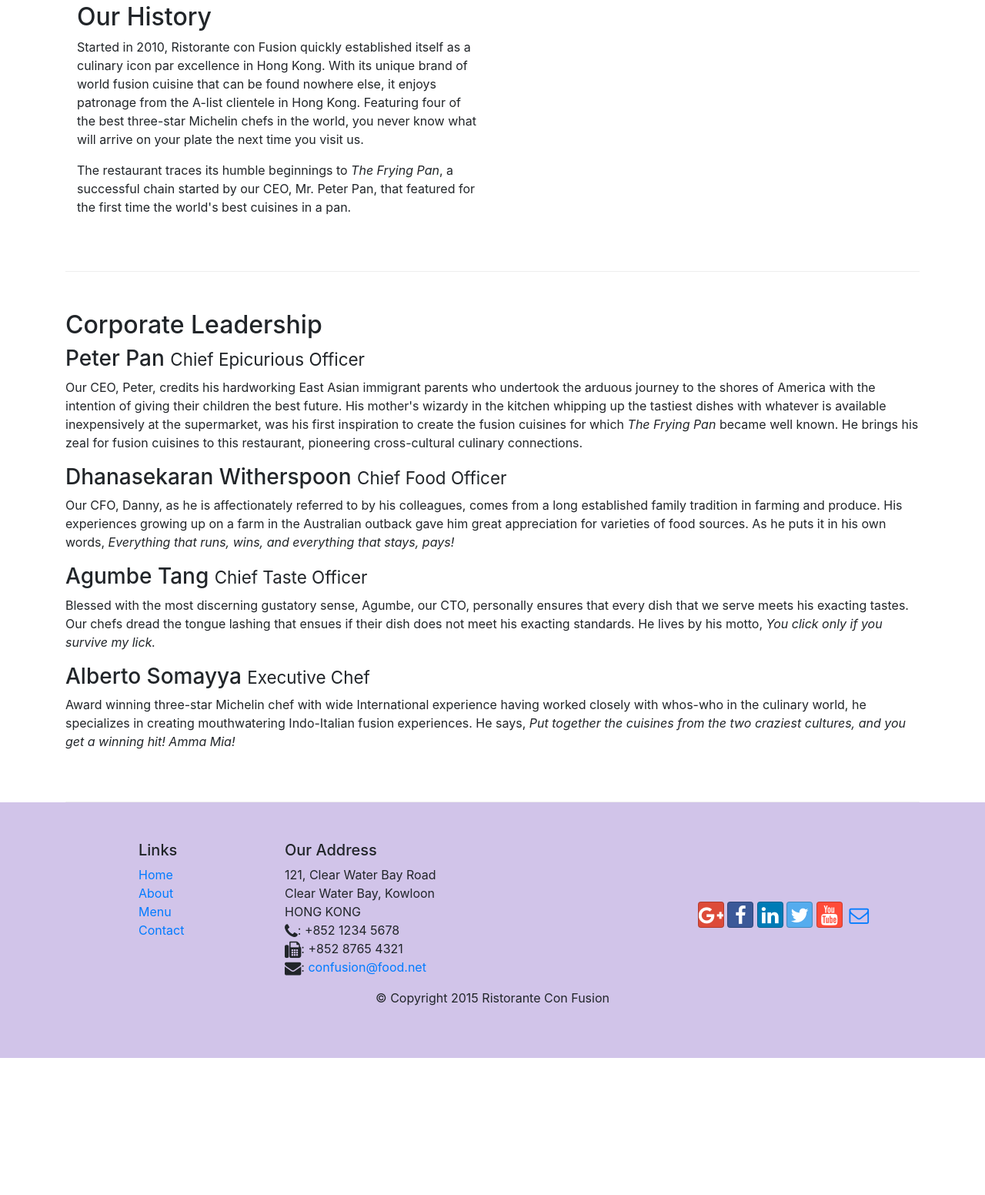
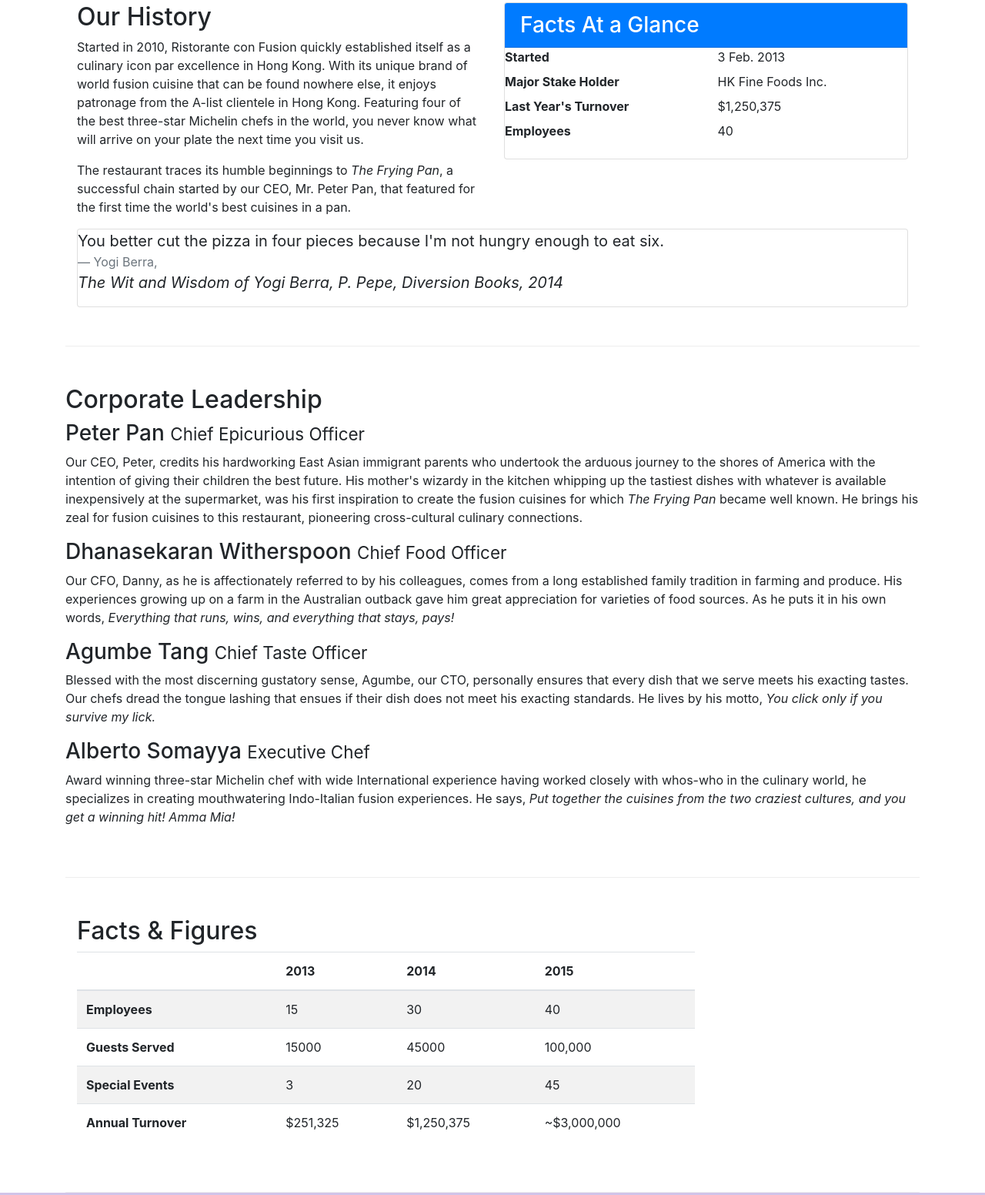
Before and after one commit to Neo-sunny/Bootstrap4, a website: page aboutus.html in a window 1280 px wide. Shown: the part 438-1990 px from the top of the page at 77% size. Before the commit the page ends 1812 px from the top, so only its background shows below. Drawn offline with nearby package versions, Linux system fonts and the light colour scheme.

Commit message:
Adding a table and card component to display fact in aboutus page

```diff
--- a/aboutus.html
+++ b/aboutus.html
@@ -64,7 +64,33 @@
                 <p>Started in 2010, Ristorante con Fusion quickly established itself as a culinary icon par excellence in Hong Kong. With its unique brand of world fusion cuisine that can be found nowhere else, it enjoys patronage from the A-list clientele in Hong Kong.  Featuring four of the best three-star Michelin chefs in the world, you never know what will arrive on your plate the next time you visit us.</p>
                 <p>The restaurant traces its humble beginnings to <em>The Frying Pan</em>, a successful chain started by our CEO, Mr. Peter Pan, that featured for the first time the world's best cuisines in a pan.</p>
             </div>
-            <div>
+            <div class="col-sm ">
+                <div class="card">
+                    <h3 class="card-header bg-primary text-white">Facts At a Glance</h3>
+                    <div class="card-block">
+                        <dl class="row">
+                            <dt class="col-6">Started</dt>
+                            <dd class="col-6">3 Feb. 2013</dd>
+                            <dt class="col-6">Major Stake Holder</dt>
+                            <dd class="col-6">HK Fine Foods Inc.</dd>
+                            <dt class="col-6">Last Year's Turnover</dt>
+                            <dd class="col-6">$1,250,375</dd>
+                            <dt class="col-6">Employees</dt>
+                            <dd class="col-6">40</dd>
+                        </dl>
+                    </div>
+                </div>
+            </div>
+            <div class="col-12">
+                <div class="card card-block bg-faded">
+                    <blockquote class="blockquote">
+                        <p class="mb-0">You better cut the pizza in four pieces because
+                                I'm not hungry enough to eat six. </p>
+                          <footer class="blockquote-footer">Yogi Berra,</footer>
+                          <cite title="Source Title">The Wit and Wisdom of Yogi Berra,
+                                P. Pepe, Diversion Books, 2014</cite></cite>
+                    </blockquote>
+                </div>
             </div>
         </div>
 
@@ -82,7 +108,52 @@
                 <p class="d-none d-sm-block">Award winning three-star Michelin chef with wide International experience having worked closely with whos-who in the culinary world, he specializes in creating mouthwatering Indo-Italian fusion experiences. He says, <em>Put together the cuisines from the two craziest cultures, and you get a winning hit! Amma Mia!</em></p>
             </div>
        </div>
+       <div class="row row-content">
+           <div class="col-12 col-sm-9 ">
+            <h2>Facts &amp; Figures</h2>
+            <div class="table-responsive">
+                    <table class="table table-striped">
+                    <thead class="thead-inverse">
+                        <tr>
+                            <th>&nbsp;</th>
+                            <th>2013</th>
+                            <th>2014</th>
+                            <th>2015</th>
+                        </tr>
+                    </thead>
+                    <tbody>
+                        <tr>
+                            <th>Employees</th>
+                            <td>15</td>
+                            <td>30</td>
+                            <td>40</td>
+                        </tr>
+                        <tr>
+                            <th>Guests Served</th>
+                            <td>15000</td>
+                            <td>45000</td>
+                            <td>100,000</td>
+                        </tr>
+                        <tr>
+                            <th>Special Events</th>
+                            <td>3</td>
+                            <td>20</td>
+                            <td>45</td>
+                        </tr>
+                        <tr>
+                            <th>Annual Turnover</th>
+                            <td>$251,325</td>
+                            <td>$1,250,375</td>
+                            <td>~$3,000,000</td>
+                        </tr>
+                    </tbody>
+                    </table>
+                    </div>
+           </div>
+           <div class="col-12 col-sm-3">
 
+           </div>
+       </div>
     </div>
 
     <footer class="footer">
```
